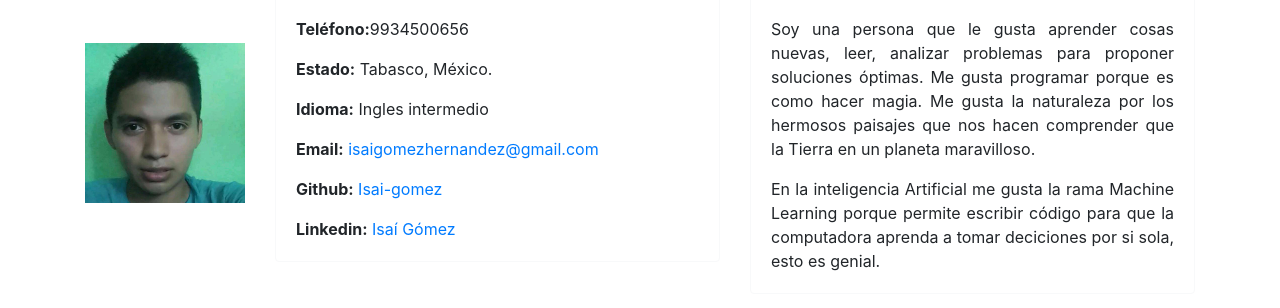
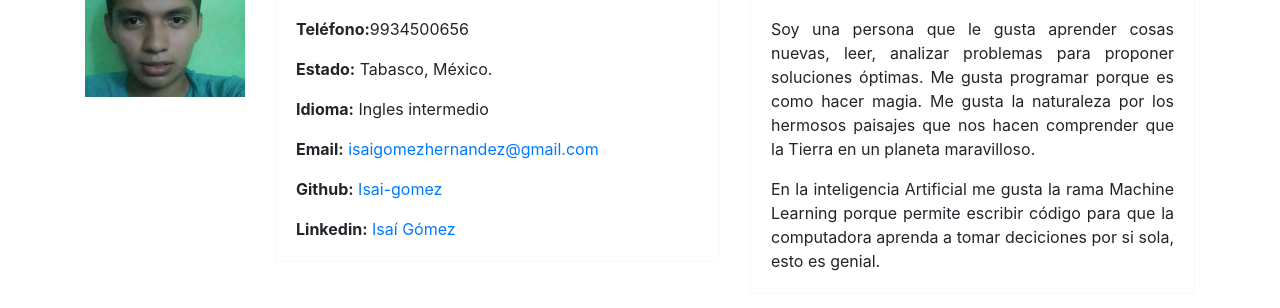
Before and after one commit to Isai-gomez/CV, a plain HTML site: page index.html in a window 1280 px wide. Shown: the part 95-403 px from the top of the page. Drawn offline with nearby package versions, Linux system fonts and the light colour scheme.

Commit message:
foto no centrada

```diff
--- a/index.html
+++ b/index.html
@@ -11,7 +11,7 @@
   <body>
     <div class="container">
       <div class="row" style="margin-top:2em">
-        <div class="col-md-2 align-self-center">
+        <div class="col-md-2">
           <div class="center">
             <img
               src="./image/Chai.jpg"
```
